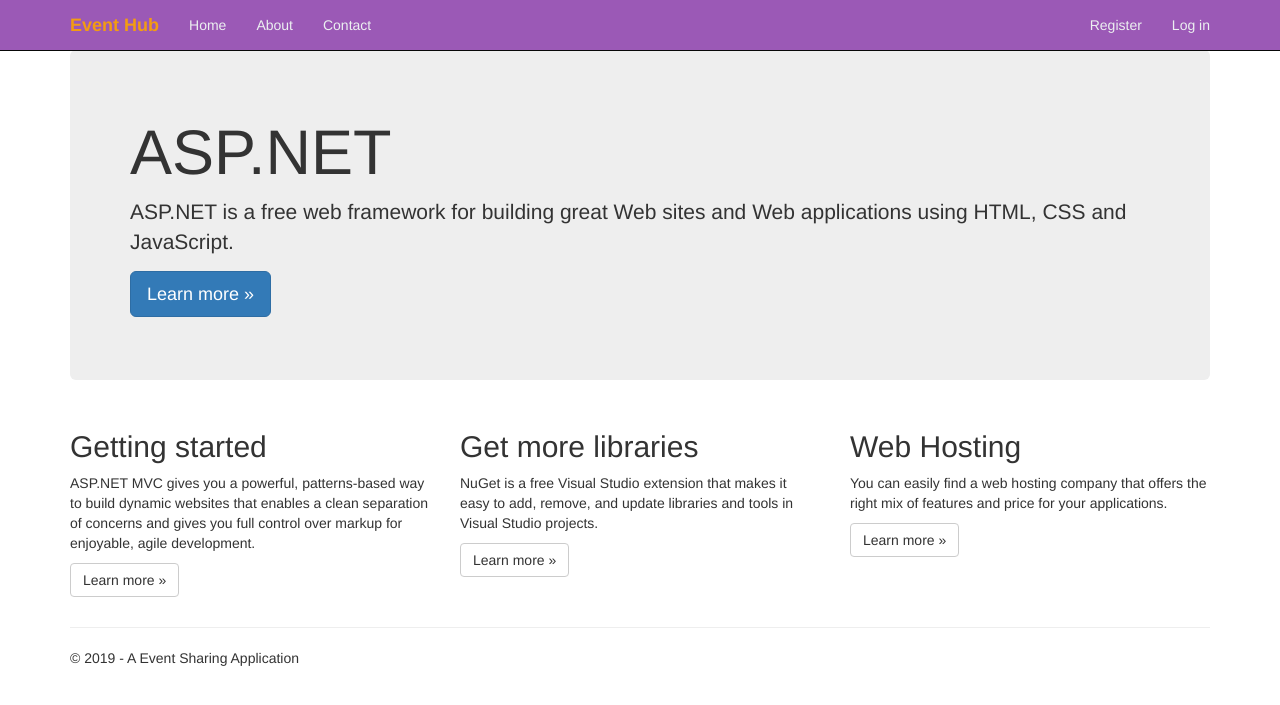
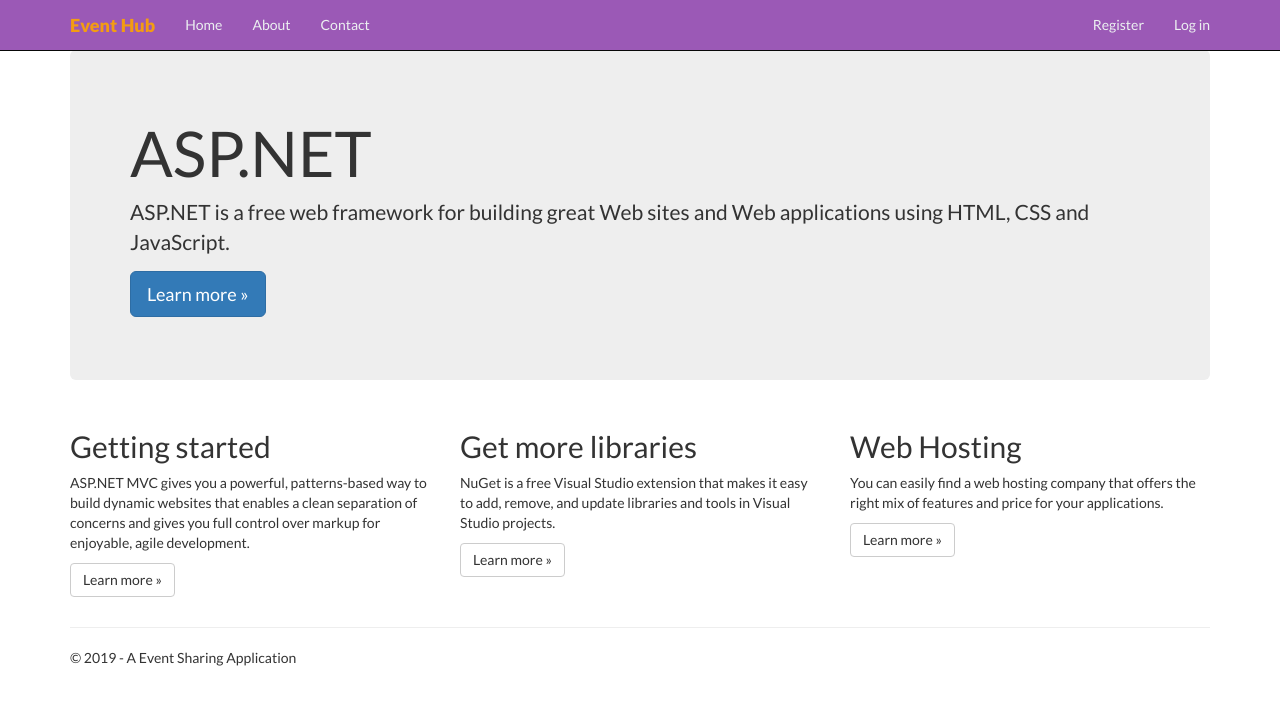
Before and after one commit to kmrul/EventHub, an ASP.NET MVC app: page / in a window 1280 px wide. Shown: the top 705 px of the page. Run offline with ASP.NET Core 8 and stand-ins for ASP.NET MVC 5, Linux system fonts and the light colour scheme; the project's own start-up code is not run, and a stand-in starts its controllers and pages; some libraries are stand-ins or nearby versions.

Commit message:
add google fonts

```diff
--- a/EventHub/Content/Site.css
+++ b/EventHub/Content/Site.css
@@ -1,6 +1,9 @@
 body {
     padding-top: 50px;
     padding-bottom: 20px;
+    /*font-family: 'Roboto', sans-serif;*/
+    font-family: 'Lato', sans-serif;
+    /*font-family: 'Montserrat', sans-serif;*/
 }
 
 /* Set padding to keep content from hitting the edges */
--- a/EventHub/Views/Shared/_Layout.cshtml
+++ b/EventHub/Views/Shared/_Layout.cshtml
@@ -6,6 +6,8 @@
     <title>@ViewBag.Title - A Event Sharing Application</title>
     @Styles.Render("~/Content/css")
     @Scripts.Render("~/bundles/modernizr")
+
+    <link href="https://fonts.googleapis.com/css?family=Lato:400,400i,700,700i,900,900i|Montserrat:400,400i,500,500i,600,600i,700,700i,800|Roboto:400,400i,500,700&display=swap" rel="stylesheet">
 
 </head>
 <body>
```
Also changed, not shown: 1 other file.
